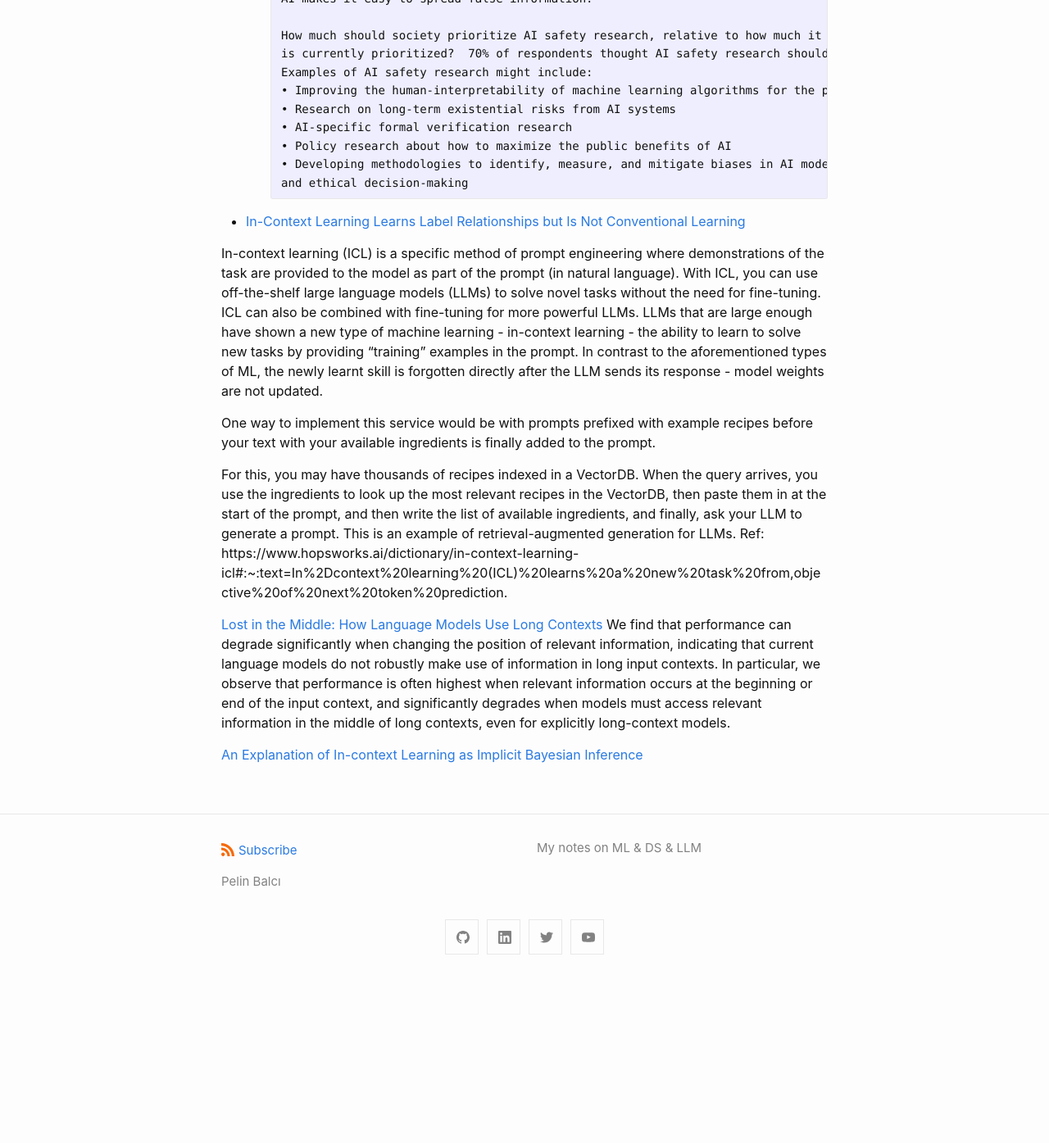
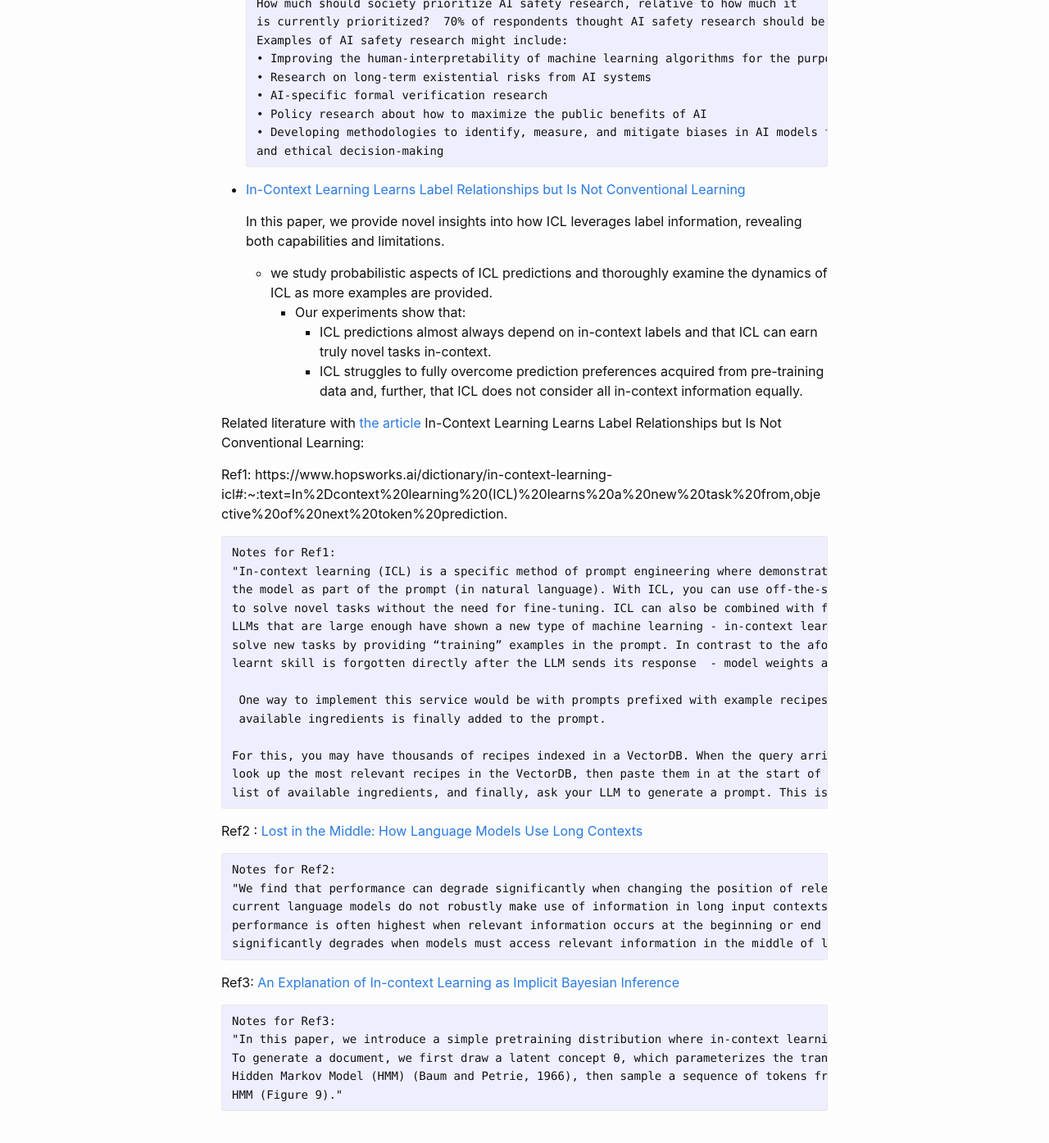
Before and after one commit to pelinbalci/pelinbalci.github.io, a Jekyll site: the page built from AcademicReadings.md, in a window 1280 px wide and 1400 px high, scrolled down 1391 px. Shown: the top 1395 px of the window at 82% size. Built offline with Jekyll 4.4.1, drawn with Linux system fonts in a browser that asks for light colours; before the commit the page ends 2591 px from its top, so only the background shows below that.

Commit message:
Reformat notes

```diff
--- a/AcademicReadings.md
+++ b/AcademicReadings.md
@@ -25,71 +24,92 @@
         Fourth, we should rebalance the  funding going into AIs and urge companies to spend less on making them smarter
         while increasing funding into making them safer, more transparent, and studying their social impacts. "
 
-  - [Thousands of AI Authors on the Future of AI](https://arxiv.org/abs/2401.02843)
+- [Thousands of AI Authors on the Future of AI](https://arxiv.org/abs/2401.02843)
 
-        Notes:
-        2,778 researchers were surveyed who had published in top-tier artificial
-        intelligence (AI) venues, asking for their predictions on the pace of AI progress and the nature and
-        impacts of advanced AI systems.
+      Notes:
+      2,778 researchers were surveyed who had published in top-tier artificial
+      intelligence (AI) venues, asking for their predictions on the pace of AI progress and the nature and
+      impacts of advanced AI systems.
 
-        "We defined High-Level Machine Intelligence (HLMI) thus:
-        High-level machine intelligence (HLMI) is achieved when unaided machines can accomplish every
-        task better and more cheaply than human workers. Ignore aspects of tasks for which being a human
-        is intrinsically advantageous, e.g. being accepted as a jury member. Think feasibility, not adoption"
+      "We defined High-Level Machine Intelligence (HLMI) thus:
+      High-level machine intelligence (HLMI) is achieved when unaided machines can accomplish every
+      task better and more cheaply than human workers. Ignore aspects of tasks for which being a human
+      is intrinsically advantageous, e.g. being accepted as a jury member. Think feasibility, not adoption"
 
-        “Full Automation of Labor” (FAOL).
+      “Full Automation of Labor” (FAOL).
 
 
-        HLMI and FAOL are quite similar: FAOL asks about the automation of all occupations; HLMI asks about the
-        feasible automation of all tasks.Predictions for a 50% chance of the arrival of FAOL are consistently more than sixty
-        years later than those for a 50%
-        chance of the arrival of HLMI.
+      HLMI and FAOL are quite similar: FAOL asks about the automation of all occupations; HLMI asks about the
+      feasible automation of all tasks.Predictions for a 50% chance of the arrival of FAOL are consistently more than sixty
+      years later than those for a 50%
+      chance of the arrival of HLMI.
 
-        What causes AI progress?
-        1) researcher effort, 2) decline
-        in cost of computation, 3) effort put into increasing the size and availability of training datasets, 4) funding, and 5)
-        progress in AI algorithms.
+      What causes AI progress?
+      1) researcher effort, 2) decline
+      in cost of computation, 3) effort put into increasing the size and availability of training datasets, 4) funding, and 5)
+      progress in AI algorithms.
 
-        Explainability:
-        Most respondents considered it unlikely that users of AI systems in 2028 will be able to know the true
-        reasons for the AI systems’ choices, with only 20% giving it better than even odds.
+      Explainability:
+      Most respondents considered it unlikely that users of AI systems in 2028 will be able to know the true
+      reasons for the AI systems’ choices, with only 20% giving it better than even odds.
 
-        Amount of concern potential scenarios deserve, organized from most to least extreme concern:
-        Less concern on "Near full automation of labor makes people struggle to find meaning in their lives" and most concern on
-        AI makes it easy to spread false information.
+      Amount of concern potential scenarios deserve, organized from most to least extreme concern:
+      Less concern on "Near full automation of labor makes people struggle to find meaning in their lives" and most concern on
+      AI makes it easy to spread false information.
 
-        How much should society prioritize AI safety research, relative to how much it
-        is currently prioritized?  70% of respondents thought AI safety research should be prioritized more than it currently is.
-        Examples of AI safety research might include:
-        • Improving the human-interpretability of machine learning algorithms for the purpose of improving the safety and robustness of AI systems, not focused on improving AI capabilities
-        • Research on long-term existential risks from AI systems
-        • AI-specific formal verification research
-        • Policy research about how to maximize the public benefits of AI
-        • Developing methodologies to identify, measure, and mitigate biases in AI models to ensure fair
-        and ethical decision-making
+      How much should society prioritize AI safety research, relative to how much it
+      is currently prioritized?  70% of respondents thought AI safety research should be prioritized more than it currently is.
+      Examples of AI safety research might include:
+      • Improving the human-interpretability of machine learning algorithms for the purpose of improving the safety and robustness of AI systems, not focused on improving AI capabilities
+      • Research on long-term existential risks from AI systems
+      • AI-specific formal verification research
+      • Policy research about how to maximize the public benefits of AI
+      • Developing methodologies to identify, measure, and mitigate biases in AI models to ensure fair
+      and ethical decision-making
 
 - [In-Context Learning Learns Label Relationships but Is Not Conventional Learning](https://arxiv.org/abs/2307.12375)
 
-In-context learning (ICL) is a specific method of prompt engineering where demonstrations of the task are provided to
-the model as part of the prompt (in natural language). With ICL, you can use off-the-shelf large language models (LLMs)
-to solve novel tasks without the need for fine-tuning. ICL can also be combined with fine-tuning for more powerful LLMs.
-LLMs that are large enough have shown a new type of machine learning - in-context learning -  the ability to learn to
-solve new tasks by providing “training” examples in the prompt. In contrast to the aforementioned types of ML, the newly
-learnt skill is forgotten directly after the LLM sends its response  - model weights are not updated.
 
- One way to implement this service would be with prompts prefixed with example recipes before your text with your
- available ingredients is finally added to the prompt.
+    In this paper, we provide novel insights into how ICL leverages label information, revealing both
+    capabilities and limitations.
 
-For this, you may have thousands of recipes indexed in a VectorDB. When the query arrives, you use the ingredients to
-look up the most relevant recipes in the VectorDB, then paste them in at the start of the prompt, and then write the
-list of available ingredients, and finally, ask your LLM to generate a prompt. This is an example of retrieval-augmented generation for LLMs.
-Ref: https://www.hopsworks.ai/dictionary/in-context-learning-icl#:~:text=In%2Dcontext%20learning%20(ICL)%20learns%20a%20new%20task%20from,objective%20of%20next%20token%20prediction.
-
-[Lost in the Middle: How Language Models Use Long Contexts](https://arxiv.org/abs/2307.03172)
-We find that performance can degrade significantly when changing the position of relevant information, indicating that
-current language models do not robustly make use of information in long input contexts. In particular, we observe that
-performance is often highest when relevant information occurs at the beginning or end of the input context, and
-significantly degrades when models must access relevant information in the middle of long contexts, even for explicitly long-context models.
+    - we study probabilistic aspects of ICL predictions and thoroughly examine the dynamics of ICL as more examples are provided.
+      - Our experiments show that:
+        - ICL predictions almost always depend on in-context labels and that ICL can earn truly novel tasks in-context.
+        - ICL struggles to fully overcome prediction preferences acquired from pre-training data and, further, that ICL does not consider all in-context information equally.
 
 
-[An Explanation of In-context Learning as Implicit Bayesian Inference](https://arxiv.org/pdf/2111.02080.pdf)
+Related literature with [the article](https://arxiv.org/abs/2307.12375) In-Context Learning Learns Label Relationships but Is Not Conventional Learning:
+
+Ref1: https://www.hopsworks.ai/dictionary/in-context-learning-icl#:~:text=In%2Dcontext%20learning%20(ICL)%20learns%20a%20new%20task%20from,objective%20of%20next%20token%20prediction.
+
+    Notes for Ref1:
+    "In-context learning (ICL) is a specific method of prompt engineering where demonstrations of the task are provided to
+    the model as part of the prompt (in natural language). With ICL, you can use off-the-shelf large language models (LLMs)
+    to solve novel tasks without the need for fine-tuning. ICL can also be combined with fine-tuning for more powerful LLMs.
+    LLMs that are large enough have shown a new type of machine learning - in-context learning -  the ability to learn to
+    solve new tasks by providing “training” examples in the prompt. In contrast to the aforementioned types of ML, the newly
+    learnt skill is forgotten directly after the LLM sends its response  - model weights are not updated.
+
+     One way to implement this service would be with prompts prefixed with example recipes before your text with your
+     available ingredients is finally added to the prompt.
+
+    For this, you may have thousands of recipes indexed in a VectorDB. When the query arrives, you use the ingredients to
+    look up the most relevant recipes in the VectorDB, then paste them in at the start of the prompt, and then write the
+    list of available ingredients, and finally, ask your LLM to generate a prompt. This is an example of retrieval-augmented generation for LLMs." [1]
+
+Ref2 : [Lost in the Middle: How Language Models Use Long Contexts](https://arxiv.org/abs/2307.03172)
+
+    Notes for Ref2:
+    "We find that performance can degrade significantly when changing the position of relevant information, indicating that
+    current language models do not robustly make use of information in long input contexts. In particular, we observe that
+    performance is often highest when relevant information occurs at the beginning or end of the input context, and
+    significantly degrades when models must access relevant information in the middle of long contexts, even for explicitly long-context models."
+
+Ref3: [An Explanation of In-context Learning as Implicit Bayesian Inference](https://arxiv.org/pdf/2111.02080.pdf)
+
+    Notes for Ref3:
+    "In this paper, we introduce a simple pretraining distribution where in-context learning emerges.
+    To generate a document, we first draw a latent concept θ, which parameterizes the transitions of a
+    Hidden Markov Model (HMM) (Baum and Petrie, 1966), then sample a sequence of tokens from the
+    HMM (Figure 9)."
```
Also changed, not shown: other parts of AcademicReadings.md (+0 -1 lines).
